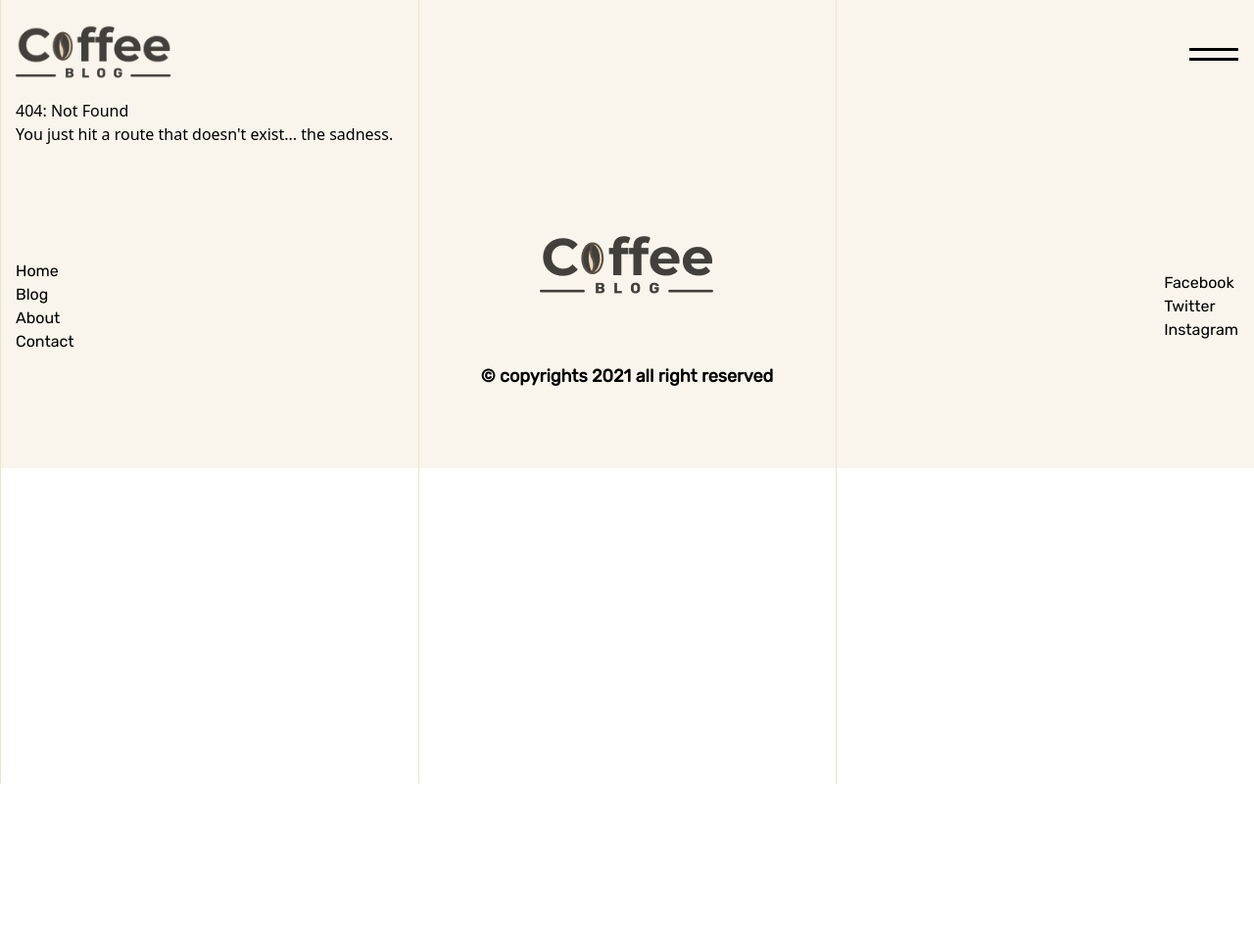
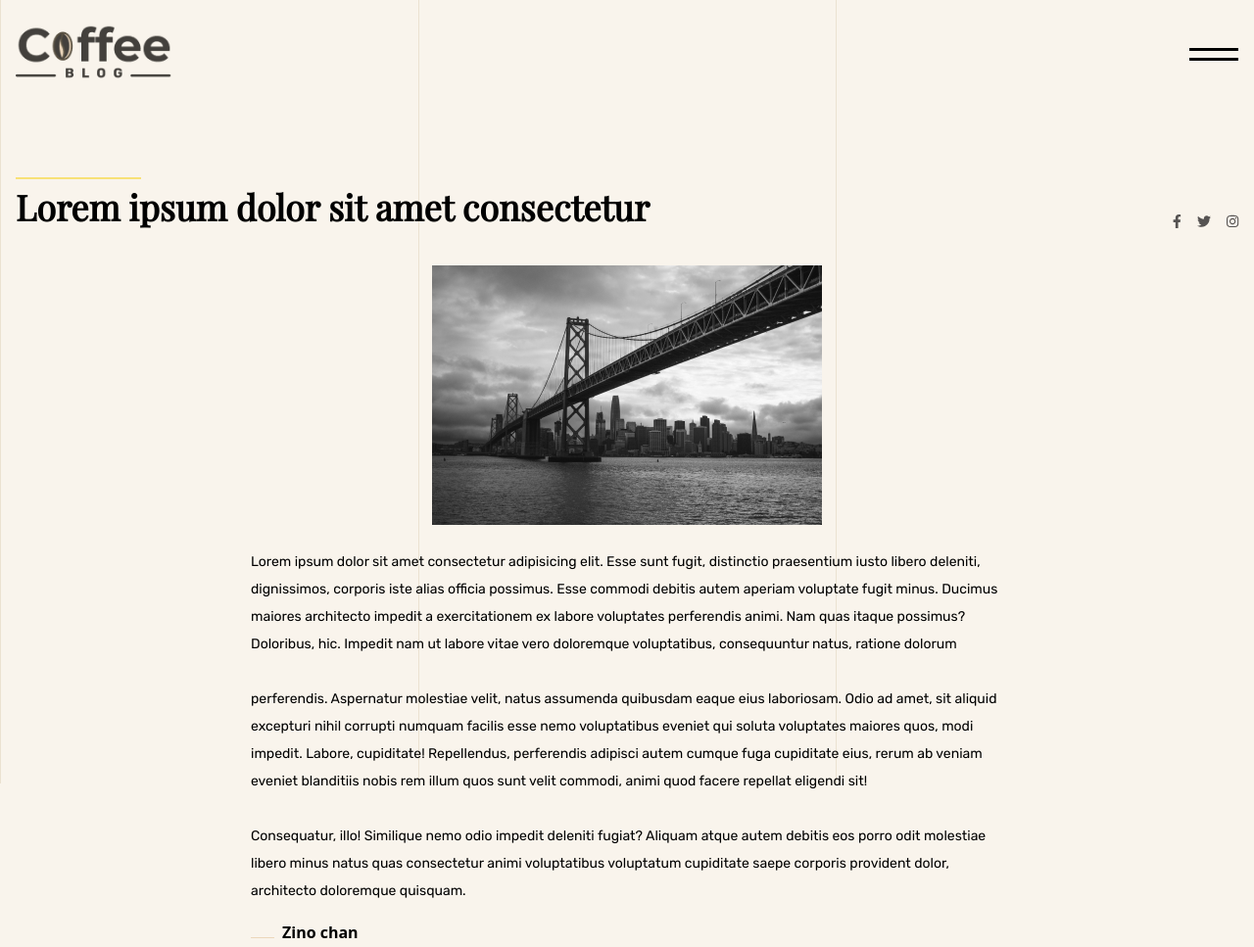
Before and after one commit to ZinoChan/coffee-blog, a Gatsby site: page /post in a window 1280 px wide. Before the commit this address had no page. Shown: the top 967 px of the page at 98% size. Before the commit the page ends 800 px from the top, so only its background shows below. Built offline with nearby package versions, Linux system fonts and the light colour scheme; Gatsby itself is replaced by a stand-in of ours.

Commit message:
add post page

```diff
--- a/gatsby-config.js
+++ b/gatsby-config.js
@@ -29,12 +29,12 @@ module.exports = {
     `gatsby-transformer-sharp`,
     `gatsby-plugin-sharp`,
     `gatsby-plugin-fontawesome-css`,
-    // {
-    //   resolve: `gatsby-source-wordpress`,
-    //   options: {
-    //     url: `${process.env.WORDPRESS_URL}`,
-    //   },
-    // },
+    {
+      resolve: `gatsby-source-wordpress`,
+      options: {
+        url: `${process.env.WORDPRESS_URL}`,
+      },
+    },
     {
       resolve: `gatsby-plugin-manifest`,
       options: {
--- a/src/components/Hero.tsx
+++ b/src/components/Hero.tsx
@@ -5,6 +5,7 @@ import {
   faTwitter,
   faInstagram,
 } from "@fortawesome/free-brands-svg-icons"
+import { graphql } from "gatsby"
 
 const Hero = () => {
   return (
@@ -32,12 +33,13 @@ const Hero = () => {
               <h3 className="font-rubik  text-sm">Author</h3>
             </div>
           </div>
-          <p className="text-sm">
+          <p className="text-sm mb-2">
             Lorem ipsum dolor sit amet consectetur adipisicing elit. Cum dolores
             amet incidunt, neque saepe vitae minima!
           </p>
           <span className="text-md font-bold">
-            <span className="w-8 h-3 bg-secondary"></span> Read More
+            <span className="w-6 h-0.5 bg-secondary inline-block mr-1"></span>
+            Read More
           </span>
         </div>
       </div>
@@ -53,4 +55,6 @@ const Hero = () => {
   )
 }
 
+export const query = graphql``
+
 export default Hero
--- a/src/components/Posts.tsx
+++ b/src/components/Posts.tsx
@@ -1,3 +1,4 @@
+import { Link } from "gatsby"
 import React from "react"
 import LatestPost from "./LatestPost"
 import PostCard from "./PostCard"
@@ -10,7 +11,9 @@ const Posts = () => {
           <span className="inline-block w-8 h-0.5 bg-black mr-1"></span> All
           Posts
         </h2>
-        <PostCard />
+        <Link to="/post">
+          <PostCard />
+        </Link>
         <PostCard />
         <PostCard />
       </div>
--- /dev/null
+++ b/src/pages/post.tsx
@@ -0,0 +1,76 @@
+import { StaticImage } from "gatsby-plugin-image"
+import React from "react"
+import Layout from "../components/layout"
+import { FontAwesomeIcon } from "@fortawesome/react-fontawesome"
+import {
+  faFacebookF,
+  faTwitter,
+  faInstagram,
+} from "@fortawesome/free-brands-svg-icons"
+
+const Post = () => {
+  return (
+    <Layout>
+      <section className="py-20">
+        <div>
+          <div className="flex justify-between">
+            <div>
+              <div className="w-32 mb-2 h-0.5 bg-secondary "></div>
+              <h3 className="font-playfair text-4xl mb-10 font-bold">
+                Lorem ipsum dolor sit amet consectetur
+              </h3>
+            </div>
+
+            <div className="flex items-center space-x-4 text-chicago text-sm">
+              <FontAwesomeIcon icon={faFacebookF} />
+              <FontAwesomeIcon icon={faTwitter} />
+              <FontAwesomeIcon icon={faInstagram} />
+            </div>
+          </div>
+
+          <div className="max-w-screen-md text-center mx-auto mb-6">
+            <StaticImage
+              src="../images/blog.jpg"
+              alt="blog image"
+              width={600}
+              height={400}
+            />
+          </div>
+          <div className="max-w-screen-md mx-auto">
+            <p className="text-sm leading-loose font-rubik mb-4">
+              Lorem ipsum dolor sit amet consectetur adipisicing elit. Esse sunt
+              fugit, distinctio praesentium iusto libero deleniti, dignissimos,
+              corporis iste alias officia possimus. Esse commodi debitis autem
+              aperiam voluptate fugit minus. Ducimus maiores architecto impedit
+              a exercitationem ex labore voluptates perferendis animi. Nam quas
+              itaque possimus? Doloribus, hic. Impedit nam ut labore vitae vero
+              doloremque voluptatibus, consequuntur natus, ratione dolorum
+              <br /> <br />
+              perferendis. Aspernatur molestiae velit, natus assumenda quibusdam
+              eaque eius laboriosam. Odio ad amet, sit aliquid excepturi nihil
+              corrupti numquam facilis esse nemo voluptatibus eveniet qui soluta
+              voluptates maiores quos, modi impedit. Labore, cupiditate!
+              Repellendus, perferendis adipisci autem cumque fuga cupiditate
+              eius, rerum ab veniam eveniet blanditiis nobis rem illum quos sunt
+              velit commodi, animi quod facere repellat eligendi sit!
+              <br /> <br />
+              Consequatur, illo! Similique nemo odio impedit deleniti fugiat?
+              Aliquam atque autem debitis eos porro odit molestiae libero minus
+              natus quas consectetur animi voluptatibus voluptatum cupiditate
+              saepe corporis provident dolor, architecto doloremque quisquam.
+            </p>
+            <div className="flex space-x-2 items-baseline">
+              <span
+                className="inline-block w-6 bg-rafia "
+                style={{ height: 1 }}
+              ></span>
+              <h4 className="text-md font-rubuk font-bold">Zino chan</h4>
+            </div>
+          </div>
+        </div>
+      </section>
+    </Layout>
+  )
+}
+
+export default Post
```
